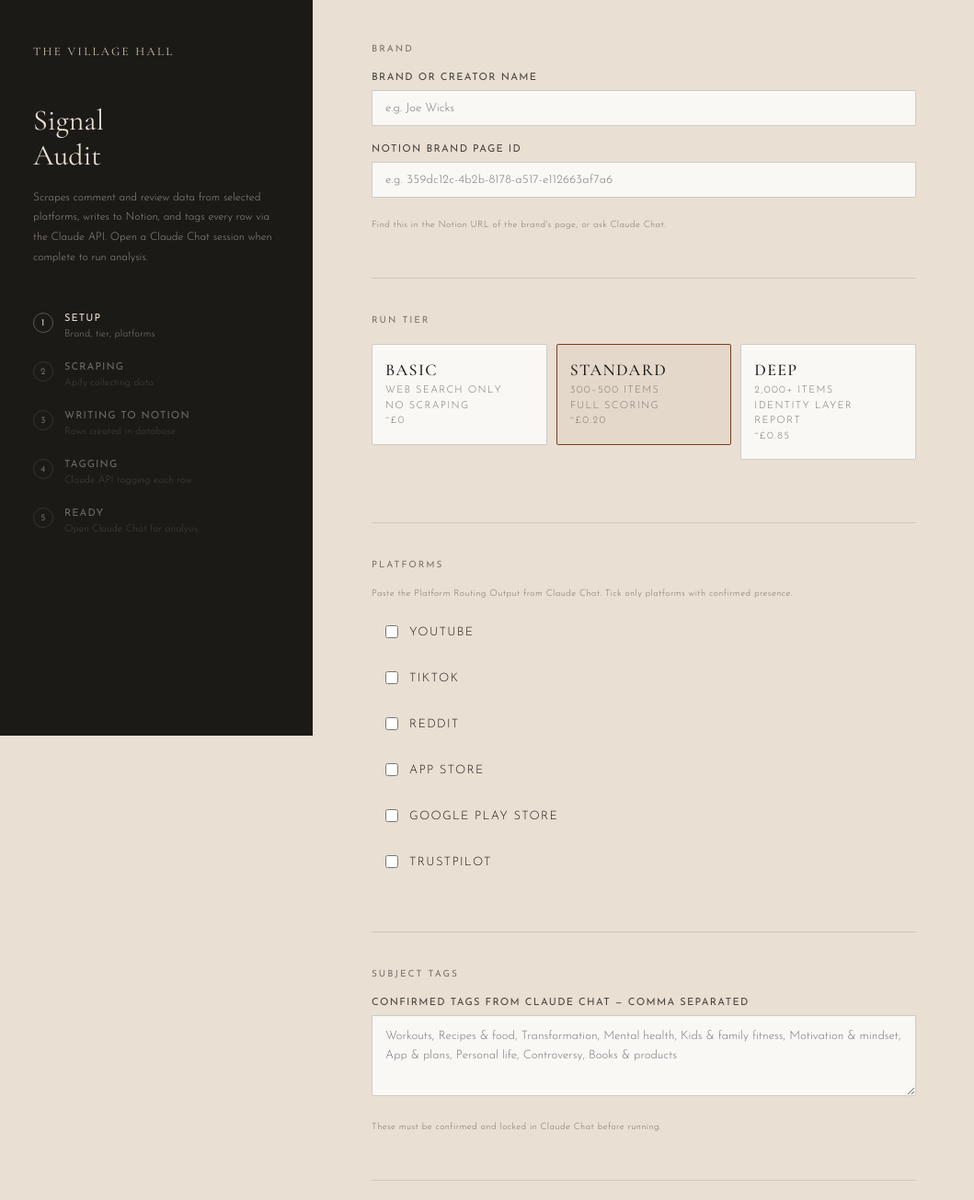
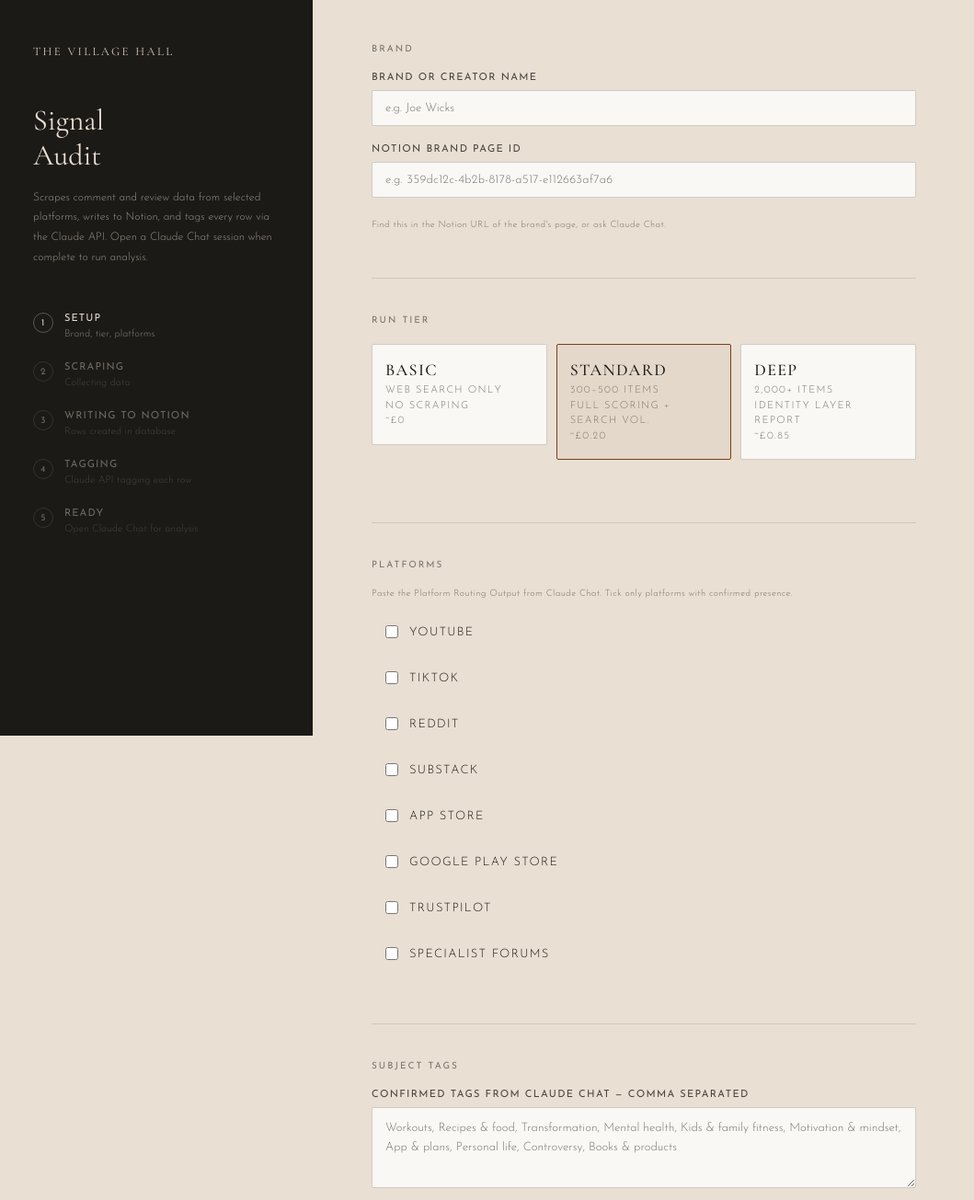
Before and after one commit to village-green-agency/signal-audit-tool, a Flask app: page / in a window 1280 px wide. Shown: the top 1305 px of the page at 92% size, without its empty margins (0-1059 px from the left). Run offline with Flask 3, Linux system fonts and the light colour scheme; some libraries are stand-ins or nearby versions.

Commit message:
Update index.html

```diff
--- a/templates/index.html
+++ b/templates/index.html
@@ -297,10 +297,15 @@
 
   .platform-fields.visible { display: block; }
 
-  .platform-fields input {
+  .platform-fields input,
+  .platform-fields textarea {
     margin-bottom: 0;
     font-size: 12px;
     padding: 10px 12px;
+  }
+
+  .platform-fields textarea {
+    min-height: 72px;
   }
 
   .field-hint {
@@ -450,7 +455,7 @@
       <div class="step-num">2</div>
       <div>
         <p class="step-label">Scraping</p>
-        <p class="step-sub">Apify collecting data</p>
+        <p class="step-sub">Collecting data</p>
       </div>
     </div>
     <div class="sidebar-step" id="step-3">
@@ -505,7 +510,7 @@
           <input type="radio" name="tier" id="tier_standard" value="standard" checked>
           <label class="tier-card" for="tier_standard">
             <span class="tier-name">Standard</span>
-            <span class="tier-detail">300–500 items<br>Full scoring<br>~£0.20</span>
+            <span class="tier-detail">300–500 items<br>Full scoring + search vol.<br>~£0.20</span>
           </label>
         </div>
         <div class="tier-option">
@@ -533,8 +538,8 @@
             <span class="platform-name">YouTube</span>
           </label>
           <div class="platform-fields" id="fields-youtube">
-            <textarea id="youtube_video_urls" rows="4" placeholder="https://www.youtube.com/watch?v=abc123&#10;https://www.youtube.com/watch?v=def456&#10;Paste one video URL per line — 10 to 20 recent videos recommended"></textarea>
-            <p class="field-hint">Paste recent video URLs from the channel, one per line. Find them by going to the channel → Videos → sorted by newest.</p>
+            <input type="url" id="youtube_url" placeholder="https://www.youtube.com/@channelname">
+            <p class="field-hint">Channel URL or @handle — comments collected via YouTube Data API</p>
           </div>
         </div>
 
@@ -559,6 +564,18 @@
           <div class="platform-fields" id="fields-reddit">
             <input type="text" id="reddit_term" placeholder="e.g. Joe Wicks body coach">
             <p class="field-hint">Only run if Reddit presence confirmed in Claude Chat</p>
+          </div>
+        </div>
+
+        <!-- Substack -->
+        <div class="platform-row" id="row-substack">
+          <label class="platform-check">
+            <input type="checkbox" data-platform="substack" onchange="togglePlatform('substack', this.checked)">
+            <span class="platform-name">Substack</span>
+          </label>
+          <div class="platform-fields" id="fields-substack">
+            <input type="url" id="substack_url" placeholder="https://publicationname.substack.com">
+            <p class="field-hint">Publication URL — only run if Substack presence confirmed in Claude Chat</p>
           </div>
         </div>
 
@@ -593,8 +610,20 @@
             <span class="platform-name">Trustpilot</span>
           </label>
           <div class="platform-fields" id="fields-trustpilot">
-            <input type="text" id="trustpilot_url" placeholder="e.g. seedtostage.com">
-            <p class="field-hint">Just the domain — not the full Trustpilot URL</p>
+            <input type="url" id="trustpilot_url" placeholder="https://www.trustpilot.com/review/thebodycoach.com">
+            <p class="field-hint">Full Trustpilot review page URL — domain parsed automatically</p>
+          </div>
+        </div>
+
+        <!-- Forum -->
+        <div class="platform-row" id="row-forum">
+          <label class="platform-check">
+            <input type="checkbox" data-platform="forum" onchange="togglePlatform('forum', this.checked)">
+            <span class="platform-name">Specialist forums</span>
+          </label>
+          <div class="platform-fields" id="fields-forum">
+            <textarea id="forum_urls" placeholder="https://www.mumsnet.com/talk/thread-url&#10;https://www.reddit.com/r/example/comments/thread-url&#10;One URL per line"></textarea>
+            <p class="field-hint">Paste specific thread URLs identified in Claude Chat — one per line. Claude extracts individual comments from each page.</p>
           </div>
         </div>
 
@@ -671,24 +700,24 @@
   function phaseToStep(phase) {
     if (!phase) return 1;
     const p = phase.toLowerCase();
-    if (p.includes('scraping') || p.includes('apify')) return 2;
-    if (p.includes('writing') || p.includes('retrieving') || p.includes('notion')) return 3;
+    if (p.includes('scraping') || p.includes('apify') || p.includes('forum') || p.includes('youtube')) return 2;
+    if (p.includes('writing') || p.includes('retrieving') || p.includes('extracting') || p.includes('search volume') || p.includes('notion')) return 3;
     if (p.includes('tagging') || p.includes('claude api')) return 4;
     if (p === 'done') return 5;
     return 1;
   }
 
   async function startRun() {
-    const brandName   = document.getElementById('brand_name').value.trim();
+    const brandName    = document.getElementById('brand_name').value.trim();
     const notionPageId = document.getElementById('notion_page_id').value.trim();
-    const tier        = document.querySelector('[name="tier"]:checked').value;
-    const platforms   = getSelectedPlatforms();
-    const subjectTags = document.getElementById('subject_tags').value.trim();
+    const tier         = document.querySelector('[name="tier"]:checked').value;
+    const platforms    = getSelectedPlatforms();
+    const subjectTags  = document.getElementById('subject_tags').value.trim();
 
-    if (!brandName)     { alert('Please enter a brand name.'); return; }
-    if (!notionPageId)  { alert('Please enter the Notion brand page ID.'); return; }
+    if (!brandName)        { alert('Please enter a brand name.'); return; }
+    if (!notionPageId)     { alert('Please enter the Notion brand page ID.'); return; }
     if (!platforms.length) { alert('Please select at least one platform.'); return; }
-    if (!subjectTags)   { alert('Please enter the confirmed subject tags.'); return; }
+    if (!subjectTags)      { alert('Please enter the confirmed subject tags.'); return; }
 
     const formData = {
       brand_name:     brandName,
@@ -696,12 +725,14 @@
       tier,
       platforms,
       subject_tags:   subjectTags,
-      youtube_video_urls: document.getElementById('youtube_video_urls')?.value.trim() || '',
+      youtube_url:    document.getElementById('youtube_url')?.value.trim()    || '',
       tiktok_handle:  document.getElementById('tiktok_handle')?.value.trim()  || '',
       reddit_term:    document.getElementById('reddit_term')?.value.trim()    || '',
+      substack_url:   document.getElementById('substack_url')?.value.trim()   || '',
       appstore_id:    document.getElementById('appstore_id')?.value.trim()    || '',
       playstore_id:   document.getElementById('playstore_id')?.value.trim()   || '',
       trustpilot_url: document.getElementById('trustpilot_url')?.value.trim() || '',
+      forum_urls:     document.getElementById('forum_urls')?.value.trim()     || '',
     };
 
     document.getElementById('submit-btn').disabled = true;
```
